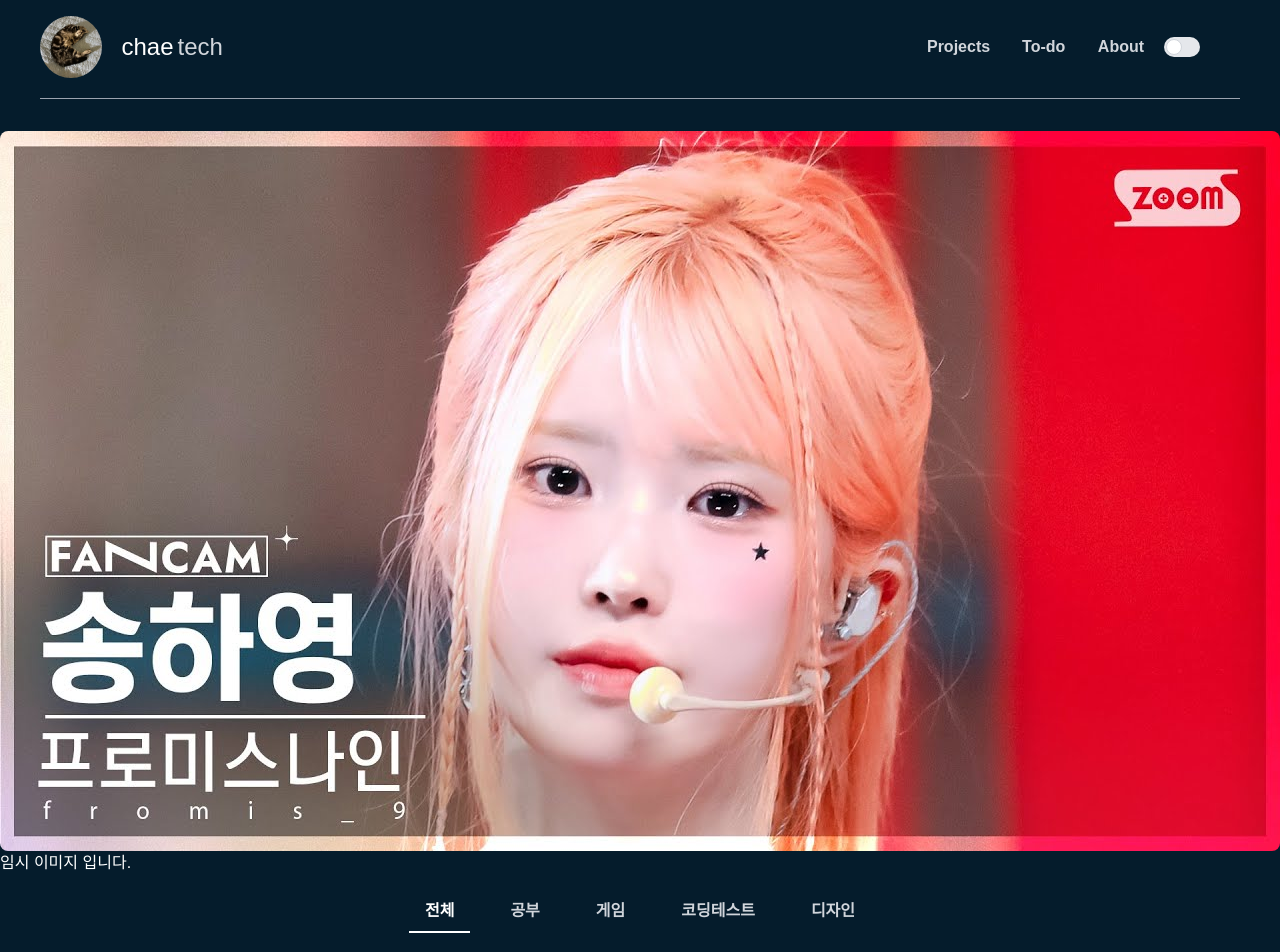
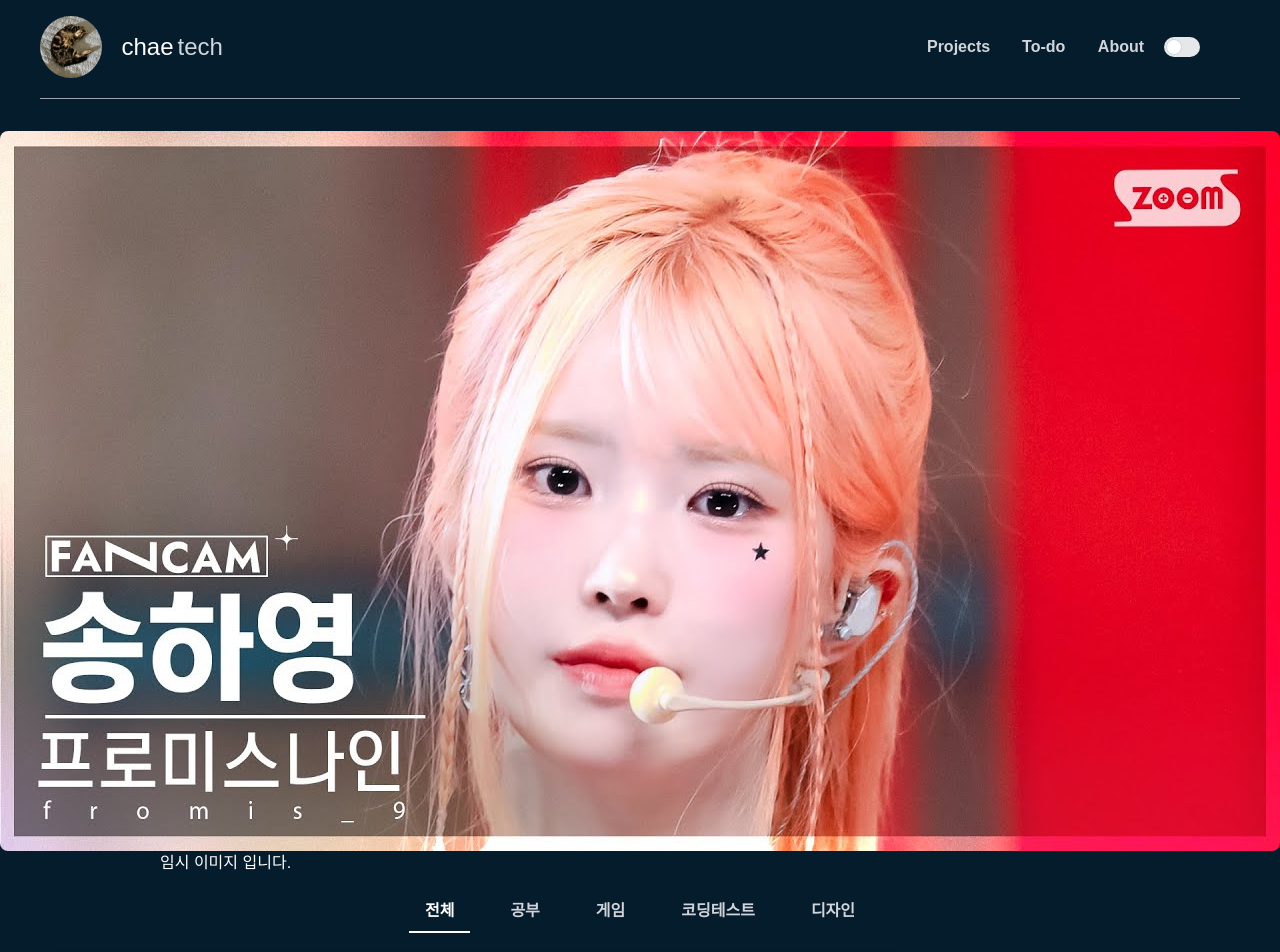
Before and after one commit to chaechae-04/chaechae, a Next.js app: page / in a window 1280 px wide. Shown: the top 952 px of the page. Built offline with nearby package versions, Linux system fonts and the light colour scheme.

Commit message:
update : style

```diff
--- a/app/page.tsx
+++ b/app/page.tsx
@@ -91,7 +91,7 @@ export default function Home() {
                 className="w-3/4 lg:w-1/2 rounded-lg mx-auto"
                 alt="임시 이미지" />
       </div>
-      <div className="w-full mx-auto justify-center">임시 이미지 입니다.</div>
+      <div className="w-full md:w-3/4 lg:w-3/4 xl:w-3/4 mx-auto justify-center">임시 이미지 입니다.</div>
       <TabBar onSelectTab={handleSelectTab} />
       <div className="max-w-7xl mx-auto flex px-4 py-8 space-x-4">
         <div className="w-full md:w-3/4 lg:w-3/4 xl:w-3/4 flex flex-col">
```
